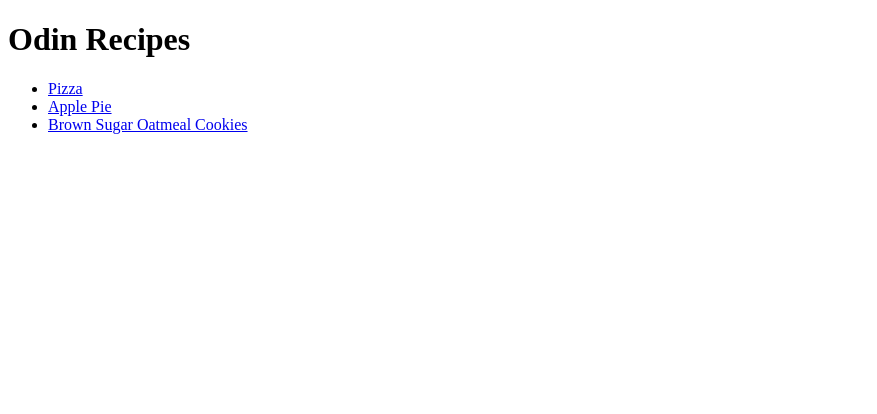
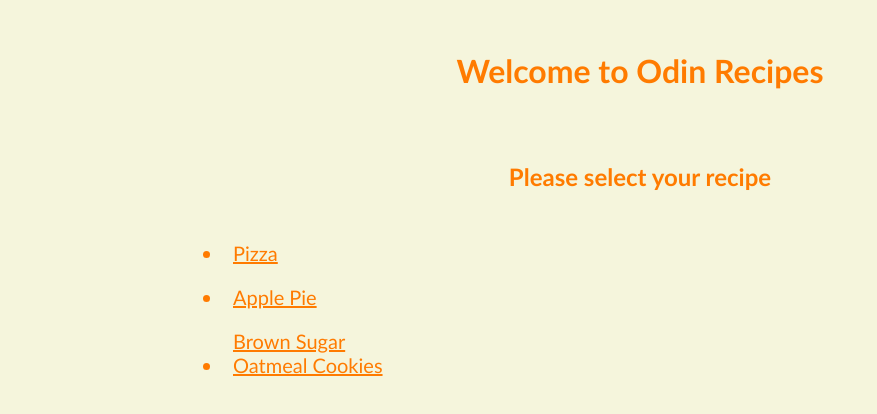
Before and after one commit to borrisCodes/odin-recipes, a plain HTML site: page index.html in a window 1280 px wide. Shown: the whole page, without its empty margins (0-877 px from the left). Drawn offline with Linux system fonts and the light colour scheme.

Commit message:
Used padding to make the index page visually appealing

```diff
--- a/index.html
+++ b/index.html
@@ -4,14 +4,18 @@
     <head>
         <meta charset="UTF-8">
         <title>Odin Recipes Index</title>
+        <link rel="stylesheet" href="./styles.css">
     </head>
 
     <body>
-        <h1>Odin Recipes</h1>
+        <h1>Welcome to Odin Recipes</h1>
+        <h2>Please select your recipe</h2>
         <ul>
+            <div class ="listitems">
             <li><a href="./recipes/pizza.html" target="_blank">Pizza</a></li>
             <li><a href="./recipes/applepie.html" target="_blank">Apple Pie</a></li>
             <li><a href="./recipes/oatmealcookies.html" target="_blank">Brown Sugar Oatmeal Cookies</a></li>
+            </div>
         </ul>
 
     </body>
--- /dev/null
+++ b/styles.css
@@ -0,0 +1,26 @@
+* {
+  background-color: beige;
+  color:rgb(255, 123, 0);
+  font-family:'Trebuchet MS', 'Lucida Sans Unicode', 'Lucida Grande', 'Lucida Sans', Arial, sans-serif;
+}
+ul {
+  margin-left: 175px;
+  font-size: 20px;
+  height: auto;
+  width: 180px;
+}
+
+a {
+  display:inline-block;
+  padding:10px;
+}
+
+h1 {
+  text-align:center;
+  padding:30px;
+}
+
+h2 {
+  text-align:center;
+  padding:20px;
+}
```
